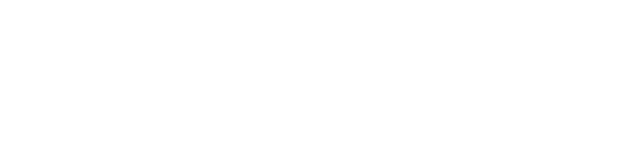
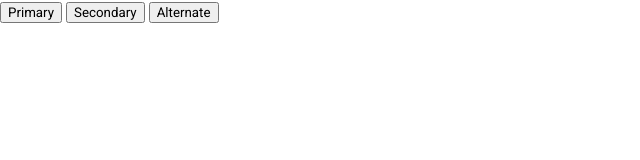
Before and after one commit to js-tasks-ru/htmlcss-20210812_andrey-khlybov, a website: page 03-lection1/01-button/index.html in a window 1280 px wide. Shown: the whole page, without its empty margins (0-640 px from the left). Drawn offline with Linux system fonts and the light colour scheme.

Commit message:
feat: add button

```diff
--- a/03-lection1/01-button/index.html
+++ b/03-lection1/01-button/index.html
@@ -7,6 +7,8 @@
         <link rel="stylesheet" href="./button.css">
     </head>
     <body>
-
+        <button>Primary</button>
+        <button>Secondary</button>
+        <button>Alternate</button>
     </body>
 </html>
```
